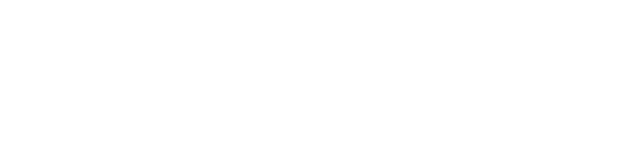
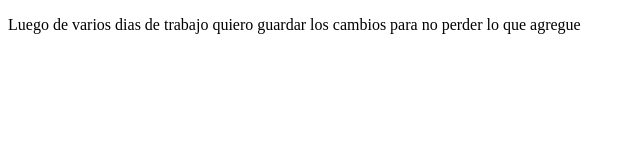
Before and after one commit to Pau0309/prueba_cac, a plain HTML site: page index.html in a window 1280 px wide. Shown: the whole page, without its empty margins (0-640 px from the left). Drawn offline with Linux system fonts and the light colour scheme.

Commit message:
segundo commit

```diff
--- a/index.html
+++ b/index.html
@@ -6,6 +6,7 @@
     <title> Git y Github </title>
 </head>
 <body>
+    <p>Luego de varios dias de trabajo quiero guardar los cambios para no perder lo que agregue</p>
 
 </body>
 </html>
```
Also changed, not shown: 1 other file.
